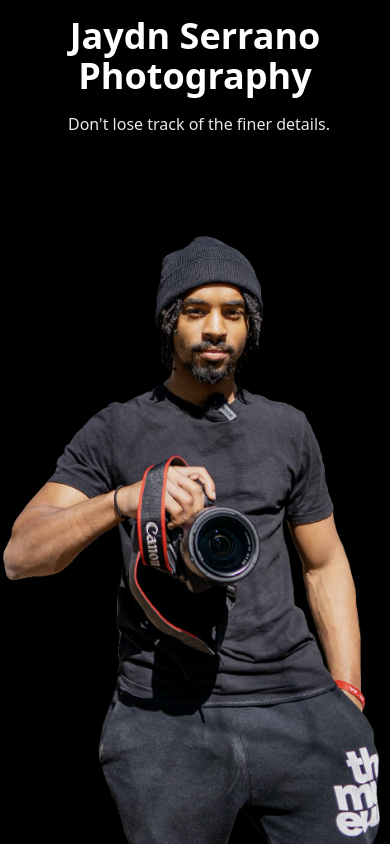
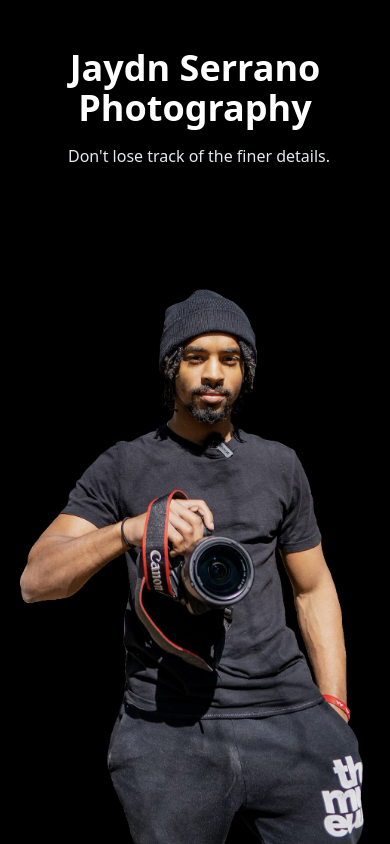
Before and after one commit to connoraleks/JaydnSerrano-Frontend, a React (Create React App) app in the folder frontend/: page / in a window 390 px wide. Built offline with nearby package versions, Linux system fonts and the light colour scheme.

Commit message:
bug: formatting and sizes

```diff
--- a/frontend/src/components/Display.jsx
+++ b/frontend/src/components/Display.jsx
@@ -4,7 +4,7 @@ import Gallery from './Gallery'
 import About from './About'
 const Display = ({display, setDisplay}) => {
     return (
-        <div className="md:pl-48 w-full h-full flex justify-center lg:items-center overflow-y-hidden">
+        <div className="md:pl-48 w-full h-full flex justify-center lg:items-center overflow-y-scroll">
             <div className="w-full h-fit flex">
                 {display === '#home' && <Home setDisplay={setDisplay}></Home>}
                 {display === '#gallery' && <Gallery></Gallery>}
--- a/frontend/src/components/Gallery.jsx
+++ b/frontend/src/components/Gallery.jsx
@@ -1,24 +1,24 @@
 const Gallery = () => {
     const img = "";
     const wrapper = "relative h-fit flex justify-center items-center border-2 border-white rounded-2xl overflow-hidden basis-auto md:basis-1/2 lg:basis-1/3 group";
-    const section = "group-hover:h-full group-hover:scale-150 absolute bottom-0 bg-gray-600 bg-opacity-50 backdrop-blur-lg w-full h-1/6 flex justify-center items-center text-xs md:text-sm lg:text-base text-gray-200";
+    const title = "group-hover:h-full group-hover:scale-150 absolute bottom-0 bg-gray-600 bg-opacity-50 backdrop-blur-lg w-full h-1/6 flex justify-center items-center text-auto text-gray-200 overflow-hidden";
     return (
         <div className="h-fit gap-8 flex flex-wrap justify-center items-center p-8">
                 <button className={wrapper} style={{transition: "all 0.5s ease"}} >
                     <img className={img} src={process.env.PUBLIC_URL + '/assets/gallery/1.jpg'} alt="gallery 1"></img>
-                    <h1 style={{transition: "all 0.5s ease"}} className={section}>People</h1>
+                    <h1 style={{transition: "all 0.5s ease"}} className={title}>People</h1>
                 </button>
                 <button className={wrapper} style={{transition: "all 0.5s ease"}} >
                     <img className={img} src={process.env.PUBLIC_URL + '/assets/gallery/4.jpg'} alt="gallery 2"></img>
-                    <h1 style={{transition: "all 0.5s ease"}} className={section}>Cars</h1>
+                    <h1 style={{transition: "all 0.5s ease"}} className={title}>Cars</h1>
                 </button>
                 <button className={wrapper} style={{transition: "all 0.5s ease"}} >
                     <img className={img} src={process.env.PUBLIC_URL + '/assets/gallery/5.jpg'} alt="gallery 3"></img>
-                    <h1 style={{transition: "all 0.5s ease"}} className={section}>Places</h1>
+                    <h1 style={{transition: "all 0.5s ease"}} className={title}>Places</h1>
                 </button>
                 <button className={wrapper} style={{transition: "all 0.5s ease"}} >
                     <img className={img} src={process.env.PUBLIC_URL + '/assets/gallery/10.jpg'} alt="gallery 4"></img>
-                    <h1 style={{transition: "all 0.5s ease"}} className={section}>Nature</h1>
+                    <h1 style={{transition: "all 0.5s ease"}} className={title}>Nature</h1>
                 </button>
             </div>
     );
--- a/frontend/src/components/Home.jsx
+++ b/frontend/src/components/Home.jsx
@@ -1,13 +1,13 @@
 const Home = () => {
     return (
-        <div className="w-full h-screen flex flex-col xl:flex-row justify-between xl:justify-center">
-            <div className="flex flex-col gap-2 justify-center items-start px-8">
+        <div className="w-full h-screen overflow-hidden relative">
+            <div className="h-1/3 lg:w-3/5 absolute mx-auto left-0 right-0 lg:ml-0 bottom-0 top-0 mt-8 lg:my-auto px-12 flex flex-col gap-2 z-10">
                 <div className="text-center md:text-left w-full">
                     <h1 className="text-4xl md:text-6xl my-4 font-bold text-white" style={{transition: "all 0.5s ease"}} >Jaydn Serrano Photography</h1>
                     <p className="text-md md:text-2xl text-gray-200 mb-4 ml-2" style={{transition: "all 0.5s ease"}} >Don't lose track of the finer details.</p>
                 </div>
             </div>
-            <img className="" src={process.env.PUBLIC_URL + '/assets/home.png'}  alt="jaydn headshot"/>
+            <img style={{transition: "all 0.55s ease"}} className="h-2/3 lg:h-screen absolute mx-auto left-0 right-0 lg:mr-0 bottom-0 z-0" src={process.env.PUBLIC_URL + '/assets/home.png'}  alt="jaydn headshot"/>
         </div>
     );
 }
```
